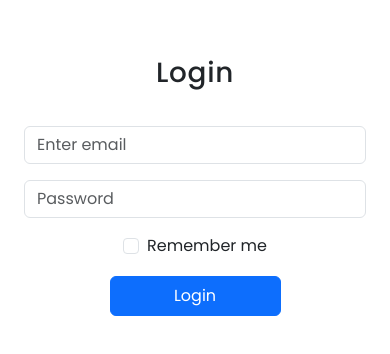
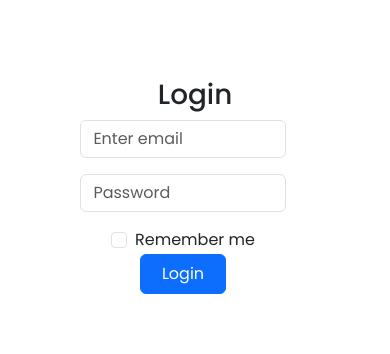
Before and after one commit to SaidARSLAN/full-stack-social-media-app, a React (Vite) app in the folder client/: page /login in a window 390 px wide. Shown: the part 228-582 px from the top of the page. Built offline with nearby package versions, Linux system fonts and the light colour scheme.

Commit message:
Fixed responsive issues

```diff
--- a/client/src/components/PostCard.jsx
+++ b/client/src/components/PostCard.jsx
@@ -49,9 +49,7 @@ const PostCard = ({post}) => {
         </Card.Text>
             <AiFillLike size={30} className='icon' style={like ? {color:"rgb(121, 167, 235)"} : ""} onClick={() => handleClick("like")}/>
             <AiFillDislike size={30} className='icon' style={dislike ? {color:"rgb(240, 62, 62)"} : ""}  onClick={() => handleClick("dislike")}/>
-            <Container fluid className='mt-4'>
             <FaComment size={30} className='m-0 p-0 icon'/>
-            </Container>
           </Card.Body>
     </Card>
     )
--- a/client/src/pages/Login.jsx
+++ b/client/src/pages/Login.jsx
@@ -47,7 +47,7 @@ const Login = () => {
     }
 
     return (
-        <Container fluid>
+        <Container fluid className='h-100'>
             <Row className='h-100'>
                     <Col className='login-image'>
 
@@ -71,7 +71,7 @@ const Login = () => {
                 <Form.Group className="mb-3 d-flex flex-column align-items-center" controlId="formBasicCheckbox">
                     <Form.Check type="checkbox" label="Remember me" />
                     {user.status === "succeeded" ? <Spinner animation='grow' size='md' variant='primary'/> :
-                    <Button variant="primary" type="submit" onClick={(event) => handleLogin(event)}>
+                    <Button variant="primary" type="submit" onClick={(event) => handleLogin(event)} style={{width:"25%",height:"40px"}}>
                     Login
                 </Button>}
                 </Form.Group>
--- a/client/src/pages/MainPage.jsx
+++ b/client/src/pages/MainPage.jsx
@@ -21,11 +21,11 @@ const MainPage = () => {
 
     return (
         <Container fluid>
-            <Row style={{height:"2000px"}}>
-                <Col>
+            <Row className='main-page-row'>
+                <Col className='sidebar-col'>
                     <SideBar />
                 </Col>
-                <Col xs={8}>
+                <Col lg={6} xs={12}>
                     <MiddlePlace />
                 </Col>
                 <Col>
--- a/client/src/styles/_login.css
+++ b/client/src/styles/_login.css
@@ -1,42 +1,16 @@
-.container-fluid {
-    height: 100%;
-}
 .form-control {
     width: 40%;
 }
-
 .login-image {
     background-image: url('../images/login.png');
     background-position: center;
     background-size:cover;
 }
-button {
-    width: 25%;
-    height: 40px;
-}
-
 @media only screen and (max-width:720px) {
     .login-image,.text-muted {
         display: none;
     }
-    .container-fluid {
-        display: flex;
-        align-items: center;
-        justify-content: center;
-    }
     .form-control {
-        width: 100%;
-    }
-    button {
-        margin-top: 16px;
-        width: 50%;
-    }
-    .text-center {
-        margin-bottom: 36px;
-        padding: 0px;
-        letter-spacing: 0.75px;
-    }
-    .row {
-        margin: 0px;
+        width: 60%;
     }
 }
--- a/client/src/styles/_main-page.css
+++ b/client/src/styles/_main-page.css
@@ -1,7 +1,4 @@
-.container-fluid,.row,.col {
-    padding: 0px;
-    margin: 0;
-}
+
 .sidebar-title {
     margin-bottom: 50px;
     cursor: default;
@@ -27,3 +24,12 @@
 .nav {
     background-color: rgb(244, 244, 244);
 }
+@media only screen and (max-width:780px) {
+    .sidebar-col {
+        display: none;
+    }
+    .main-page-row {
+        display: flex;
+        flex-direction: column-reverse;
+    }
+}
--- a/client/src/styles/_post-card.css
+++ b/client/src/styles/_post-card.css
@@ -2,7 +2,6 @@
     height: 720px;
     width: 920px;
     margin: 24px;
-    padding: 24px;
     overflow: hidden;
 }
 img {
@@ -16,3 +15,15 @@ img {
 .icon:hover {
     color: rgb(166, 192, 231);
 }
+
+@media only screen and (max-width:720px) {
+    img {
+        object-fit: cover;
+        width: 100%;
+        height: 68%;
+    }
+    .card {
+        width: 320px;
+        height: 480px;
+    }
+}
```
